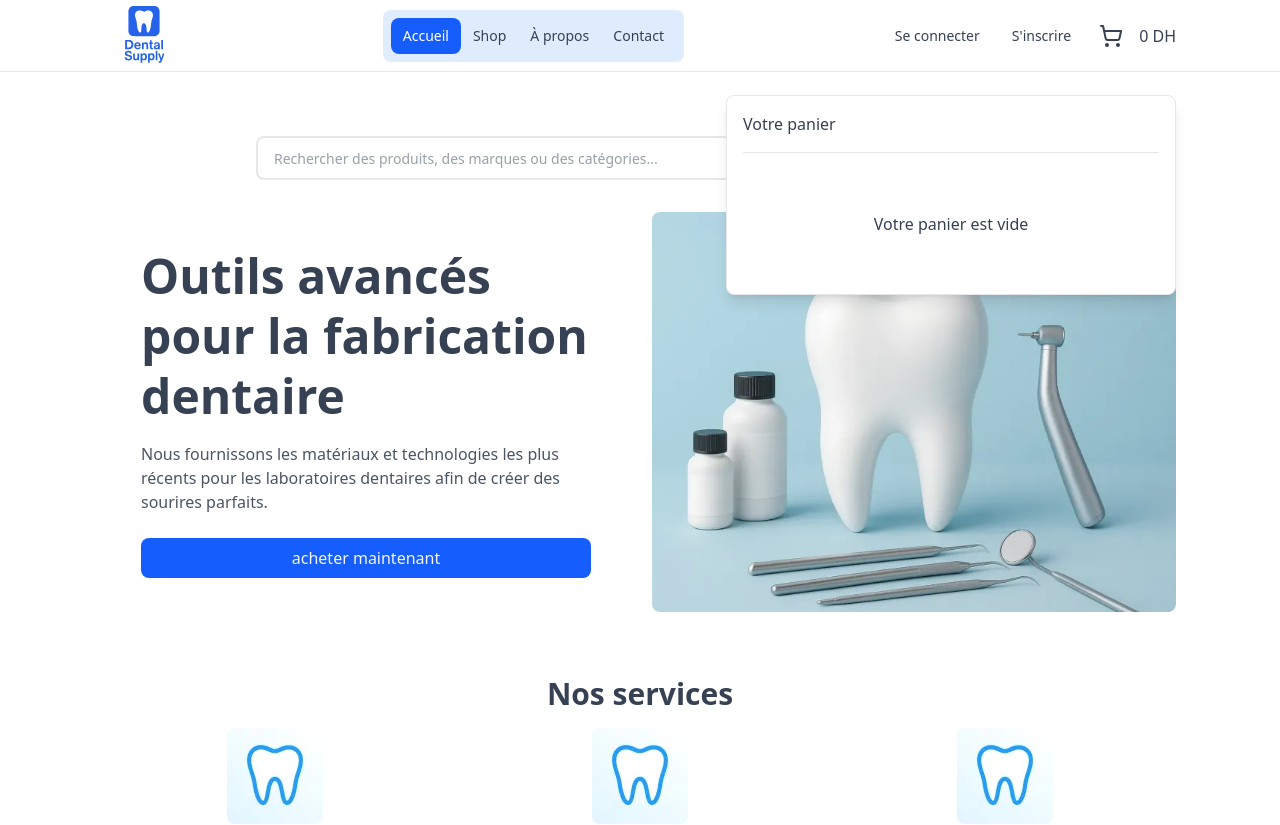
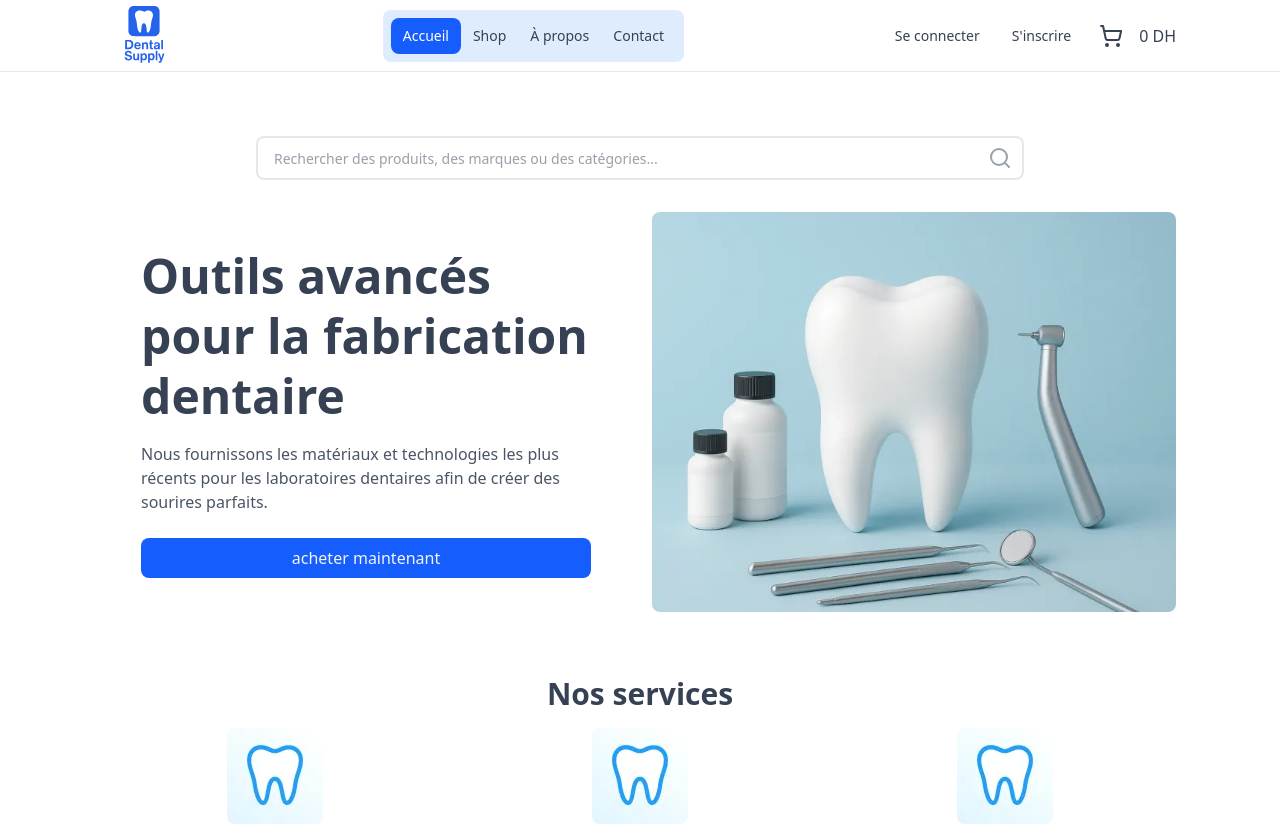
Before and after one commit to salahstack/dental-maroc, a React (Vite) app: page /accueil in a window 1280 px wide. Shown: the top 825 px of the page. Built offline with nearby package versions, Linux system fonts and the light colour scheme.

Commit message:
fix cart layout and add cart toggler

```diff
--- a/src/components/ui/Header.tsx
+++ b/src/components/ui/Header.tsx
@@ -22,6 +22,7 @@ import { useCart } from '../../hooks/useCart';
 
 const Header = () => {
   const [isOpen, toggle] = useToggle();
+  const [isCartOpen, toggleCart] = useToggle();
   const { cart } = useCart();
   const lastActiveLink = useRef<HTMLAnchorElement | null>(null);
   const activeBox = useRef<HTMLLIElement | null>(null);
@@ -166,6 +167,7 @@ const Header = () => {
               aria-label='open cart'
               classes='bg-transparent text-gray-700 w-10 h-10 p-0 relative'
               icon={<ShoppingCart aria-hidden='true' />}
+              onClick={toggleCart}
             >
               {cartItems > 0 && (
                 <span className='absolute w-6 h-6 bg-blue-600 text-white text-sm rounded-full flex items-center justify-center -top-1/2 translate-y-1/2 left-1/2'>
@@ -176,7 +178,7 @@ const Header = () => {
             <span className='font-medium'>{totalPrice} DH</span>
           </div>
         </div>
-        <Cart />
+        <Cart isOpen={isCartOpen}/>
       </div>
     </header>
   );
--- a/src/index.css
+++ b/src/index.css
@@ -97,10 +97,10 @@
 
   /** Category Card  **/
   .category-card {
-    @apply p-4 rounded-xl bg-gray-200 flex items-center gap-2
+    @apply p-4 rounded-xl bg-gray-200 flex items-center gap-2;
   }
   .category-card .category-title {
-    @apply font-medium text-gray-600
+    @apply font-medium text-gray-600;
   }
   /** Info Card  **/
   .info-card {
@@ -122,19 +122,23 @@
     @apply text-sm text-gray-600;
   }
   .product-price {
-    @apply block text-lg font-semibold mt-3 ;
+    @apply block text-lg font-semibold mt-3;
   }
 
   .product-card .fav-icon-btn {
-    @apply absolute top-4 right-4 w-9 h-9 p-1 bg-white text-gray-600
+    @apply absolute top-4 right-4 w-9 h-9 p-1 bg-white text-gray-600;
   }
 
   .product-card .badge {
-    @apply absolute top-4 left-4 bg-blue-600 text-white text-xs px-2 py-1 rounded-md
+    @apply absolute top-4 left-4 bg-blue-600 text-white text-xs px-2 py-1 rounded-md;
   }
   /** Cart DropDown  **/
   .cart-dropdown {
-    @apply absolute top-full right-4 md:right-8 lg:right-26 mt-6 w-full max-w-[450px] bg-white flex flex-col border border-gray-200 rounded-lg z-10 p-4 shadow-lg min-h-50;
+    @apply absolute top-full right-4 md:right-8 lg:right-26 mt-6 w-[calc(100%-2rem)] max-w-[450px] bg-white flex flex-col border border-gray-200 rounded-lg z-10 p-4 shadow-lg min-h-50 scale-90 isolate opacity-0 invisible
+    transition-[opacity,transform,filter,scale,visibility];
+  }
+  .cart-dropdown.active {
+    @apply opacity-100 scale-100 visible;
   }
 }
 
--- a/src/pages/Cart.tsx
+++ b/src/pages/Cart.tsx
@@ -4,12 +4,14 @@ import Image from '../components/ui/Image';
 import Button from '../components/ui/Button';
 import { Trash } from 'lucide-react';
 
-interface CartProps {}
+interface CartProps {
+  isOpen: boolean;
+}
 
-const Cart: FC<CartProps> = ({}) => {
+const Cart: FC<CartProps> = ({ isOpen }) => {
   const { cart, removeProduct } = useCart();
   return (
-    <div className='cart-dropdown'>
+    <div className={`cart-dropdown ${isOpen ? 'active' : ''}`}>
       <div className='border-b border-gray-200 pb-4 mb-4'>
         <h4 className='font-medium'>Votre panier</h4>
       </div>
@@ -32,7 +34,7 @@ const Cart: FC<CartProps> = ({}) => {
                   height='h-14'
                 />
                 <div className='flex-1 mx-4'>
-                  <h5 className='font-medium text-gray-500'>{item.title}</h5>
+                  <h5 className='font-medium text-gray-500 text-sm'>{item.title}</h5>
                   <p className='text-sm text-gray-500 font-medium'>
                     {item.price} DH x {item.quantity}{' '}
                     <span className='text-gray-700'>
@@ -43,7 +45,7 @@ const Cart: FC<CartProps> = ({}) => {
                 <Button
                   onClick={() => removeProduct(item.id)}
                   icon={<Trash />}
-                  classes='text-gray-500 hover:text-red-500 bg-transparent w-10 h-10 p-0'
+                  classes='text-gray-500 hover:text-red-500 bg-transparent w-8 h-8 md:w-10 md:h-10 p-0'
                 />
               </div>
             ))}
```
